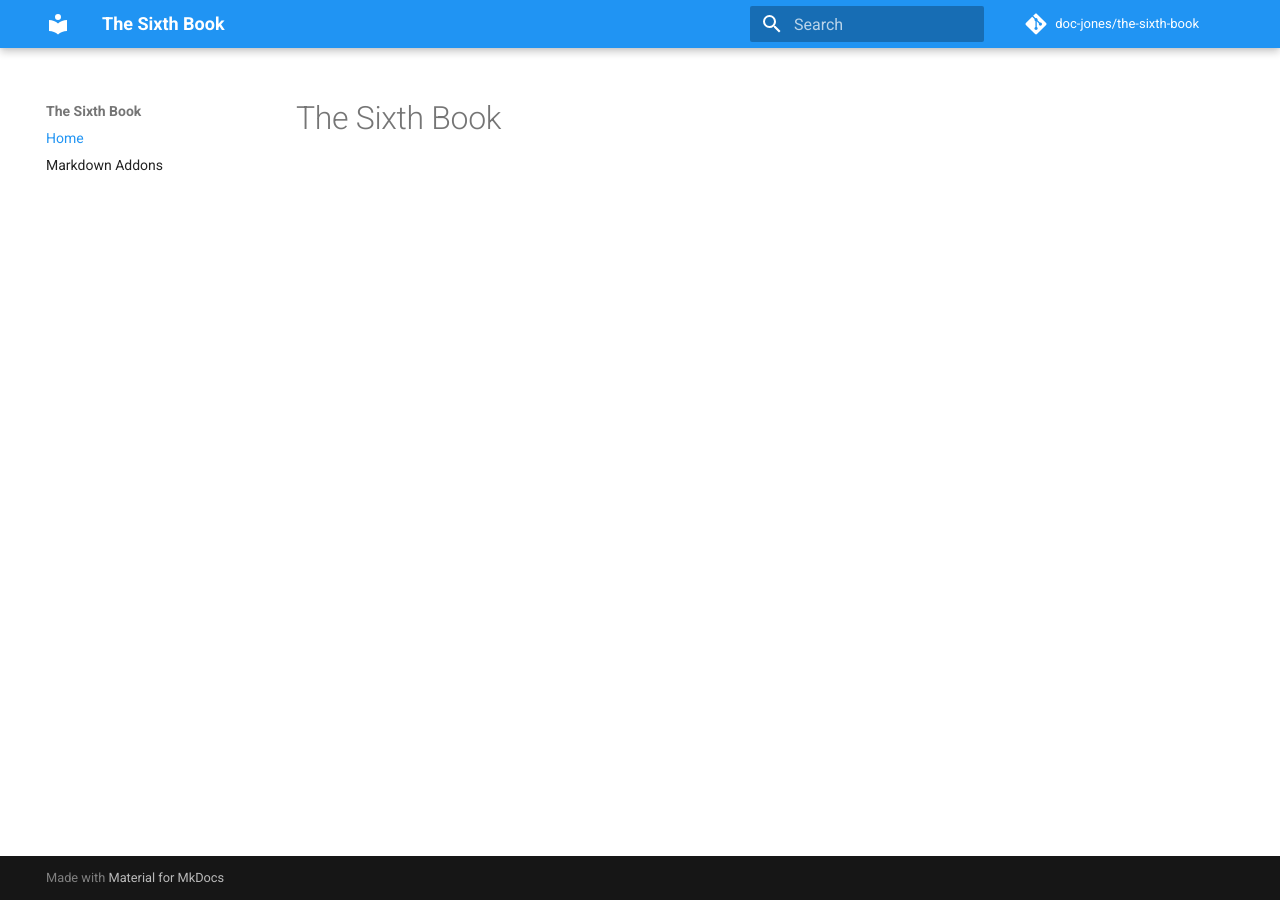
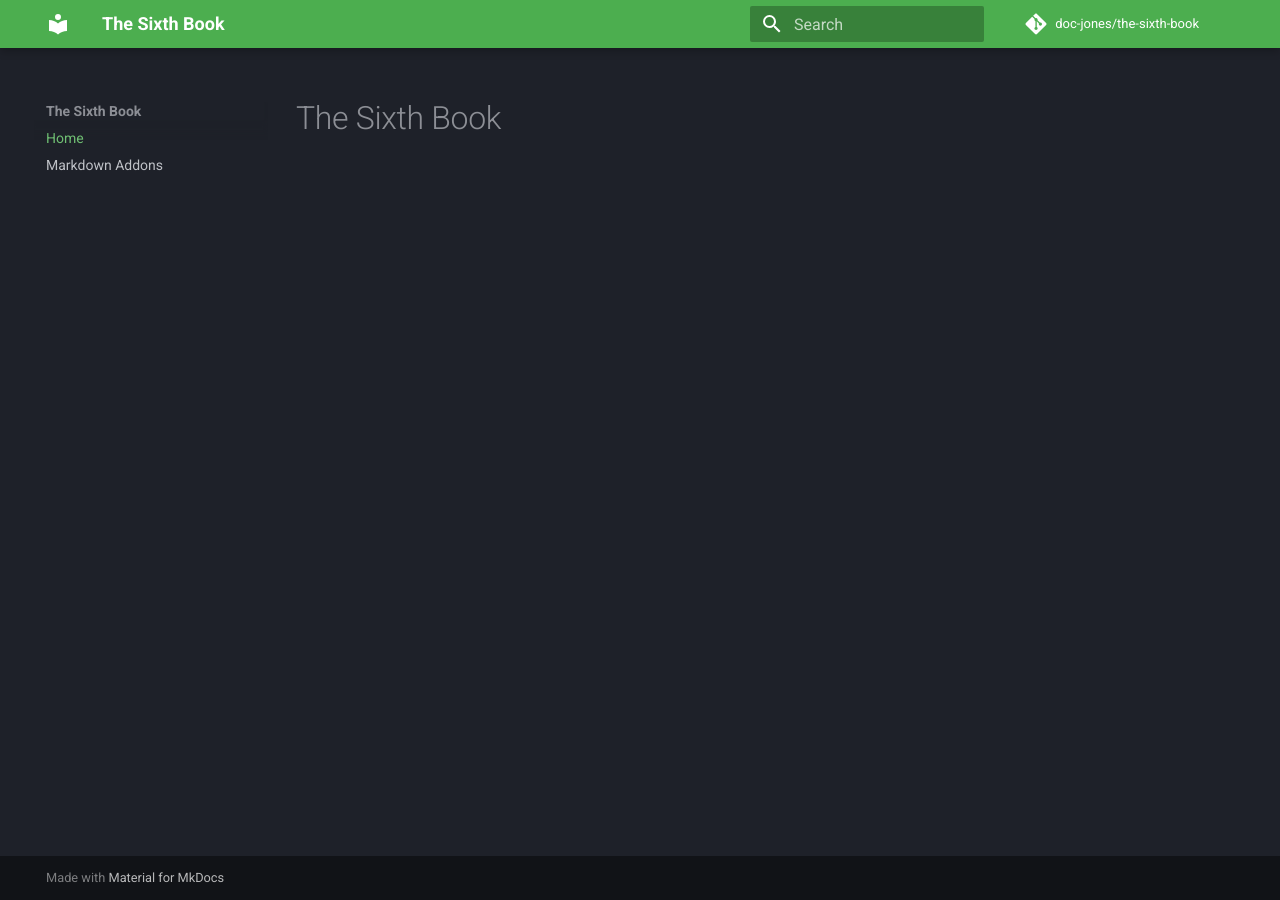
Before and after one commit to doc-jones/the-sixth-book, an MkDocs documentation site: the page built from docs/docs/index.md, in a window 1280 px wide. Built offline with MkDocs 1.6.1 and Material for MkDocs 9.7.7, drawn with Linux system fonts in a browser that asks for light colours; nearby versions of some CDN libraries; a script that is not in the unit is left out; comment, search, counter and statistics services are not loaded.

Commit message:
Update mkdocs.yml with site and color attribs

```diff
--- a/docs/mkdocs.yml
+++ b/docs/mkdocs.yml
@@ -1,14 +1,15 @@
 site_name: The Sixth Book
 site_description: My digital garden where I store and share the things I learn.
 site_author: Doc Jones
-site_url: https://mycoolsiterepo.com
+site_url: https://www.docjones.dev
 repo_name: doc-jones/the-sixth-book
 repo_url: https://github.com/doc-jones/the-sixth-book
 theme:
     name: material
     palette:
-        primary: blue
-        accent: white
+        scheme: slate
+        primary: green
+        accent: green
 nav:
     - Home: index.md
     - Markdown Addons: mkdocs-examples/addons.md
```
